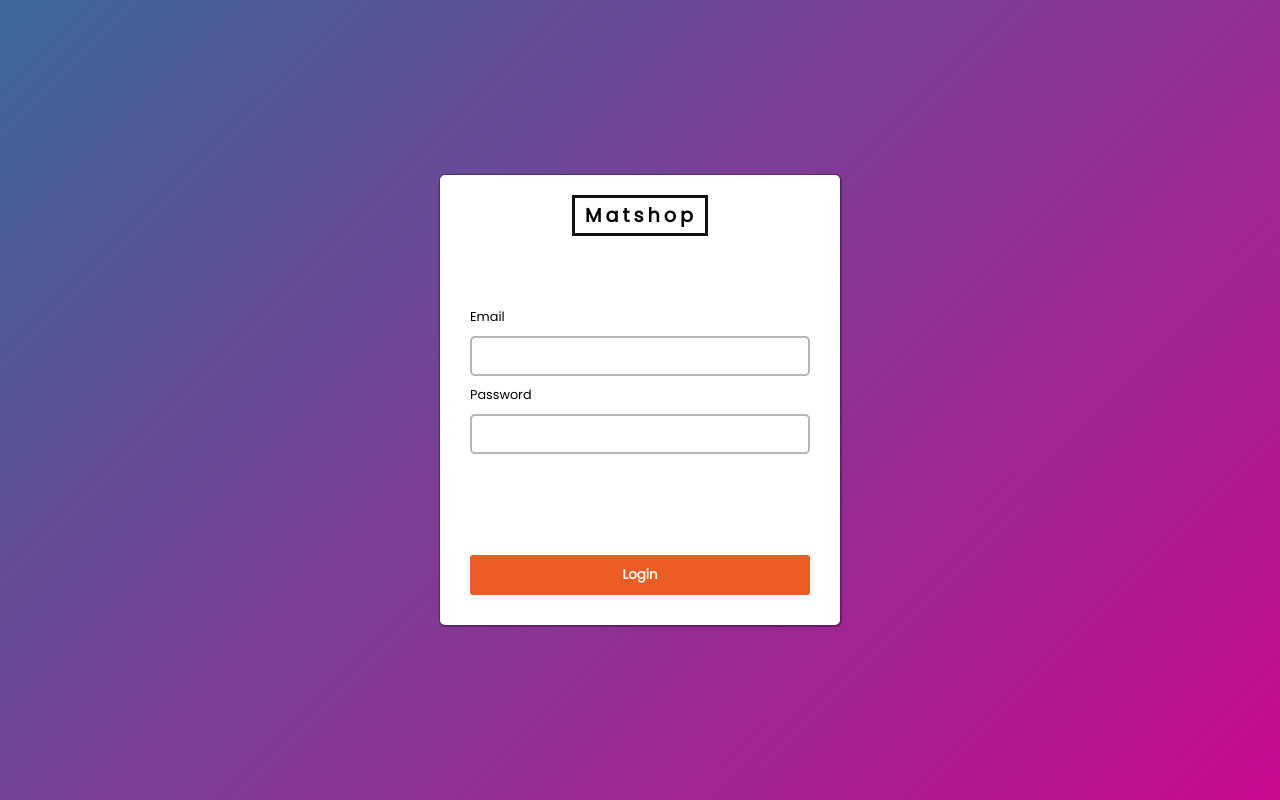
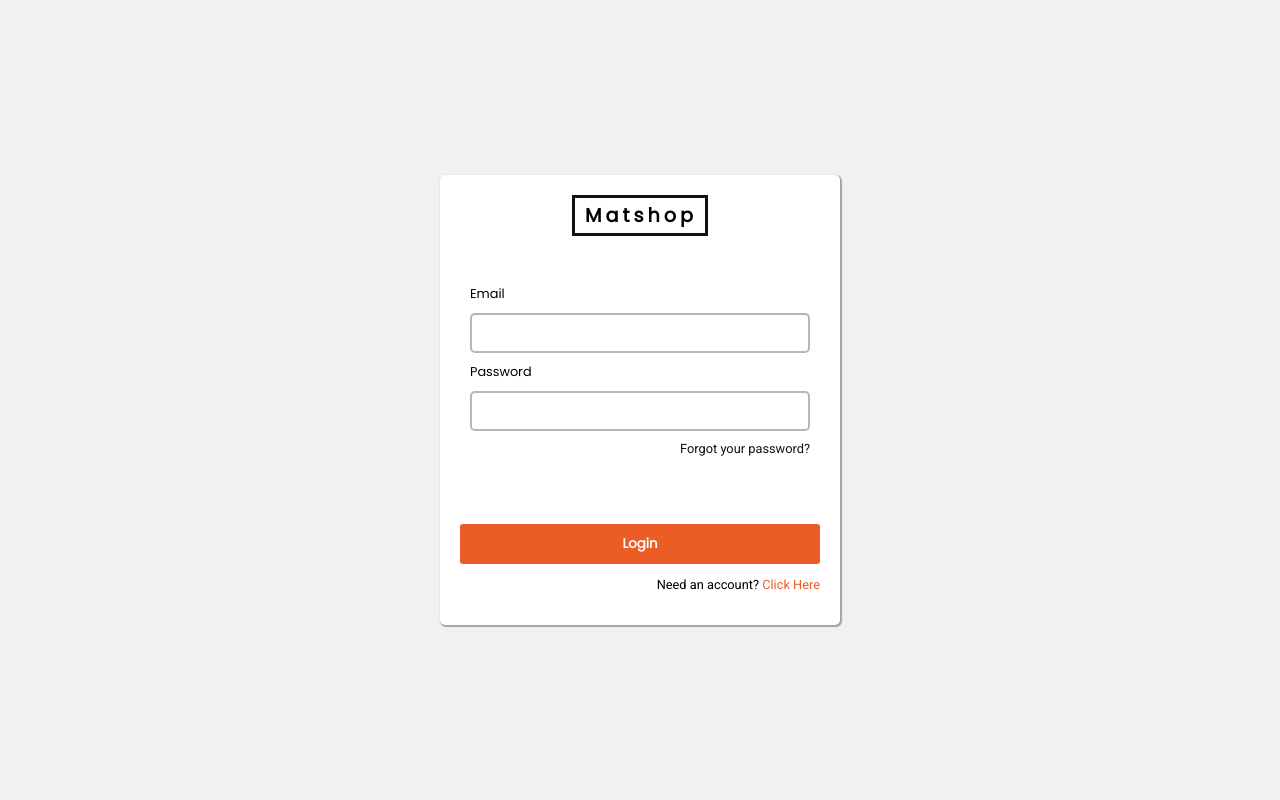
Before and after one commit to jasonwj96/matshop, a React (Create React App) app: page /Login in a window 1280 px wide. Built offline with nearby package versions, Linux system fonts and the light colour scheme.

Commit message:
Revamped the login panel

```diff
--- a/src/components/login.jsx
+++ b/src/components/login.jsx
@@ -9,16 +9,19 @@ export default class Login extends Component {
       <div className="login-container">
         <div className="login-panel">
           <div className="logo">Matshop</div>
-          <form onSubmit={this.loginUser}>
+          <form>
             <label htmlFor="email">Email</label>
             <input type="email" name="email" />
-
             <label htmlFor="password">Password</label>
             <input type="password" name="password" />
+            <a href="/"> Forgot your password?</a>
           </form>
+
           <div className="login-footer">
-            {/* <button className="register">Register</button> */}
-            <button className="login">Login</button>
+            <button onClick={this.loginUser}>Login</button>
+            <p>
+              Need an account?<a href="/home"> Click Here</a>
+            </p>
           </div>
         </div>
       </div>
--- a/src/components/login.scss
+++ b/src/components/login.scss
@@ -1,7 +1,7 @@
 @import "../styles/styles";
 
 .login-container {
-  background: linear-gradient(135deg, #3d6899 0%, #c6098e 100%);
+  background-color: #f1f1f1;
 
   display: flex;
   align-items: center;
@@ -16,12 +16,12 @@
     align-content: center;
     flex-flow: column;
     border-radius: 5px;
-    margin: 10px;
+    margin: 20px;
     width: 100%;
     max-width: 400px;
     height: 450px;
     background-color: #fff;
-    box-shadow: #00000052 0.5px 0.5px 1px 1.5px;
+    box-shadow: #00000052 1px 1px 1px 1px;
     justify-content: space-between;
 
     transition: 0.2s box-shadow ease-in-out;
@@ -56,46 +56,61 @@
         width: auto;
         height: 40px;
         border: #b6b6b6 2px solid;
+        // border: #00bb00 2px solid;
+        // border: #eb0000 2px solid;
         margin: 10px 0px;
         border-radius: 5px;
         outline: none;
         padding: 5px 10px;
         box-sizing: border-box;
       }
+
+      a {
+        text-decoration: none;
+        color: #111;
+        font-size: 0.8em;
+        text-align: right;
+
+        &:hover {
+          color: #eb5d24;
+        }
+      }
     }
 
     .login-footer {
       padding: 10px;
       display: flex;
-      // justify-content: space-between;
+      flex-flow: column;
       justify-content: center;
-
-      .register {
-        background-color: #e4e4e4;
-        color: #111;
-
-        &:hover {
-          background-color: #a5a5a5;
-        }
-      }
-
-      .login {
-        background-color: #eb5d24;
-        color: #fff;
-      }
 
       button {
         cursor: pointer;
         font-family: "Poppins";
-        margin: 10px;
+        margin: 10px 0px 0px 0px;
         width: 100%;
-        height: auto;
+        height: 40px;
         border: none;
         outline: none;
         border-radius: 3px;
         padding: 10px;
         font-weight: bold;
         transition: 0.2s background-color ease-in-out;
+        background-color: #eb5d24;
+        color: #fff;
+
+        &:hover {
+          background-color: #c04f22;
+        }
+      }
+
+      p {
+        font-size: 0.8em;
+        text-align: right;
+
+        a {
+          color: #eb5d24;
+          text-decoration: none;
+        }
       }
     }
   }
--- a/src/components/navbar.scss
+++ b/src/components/navbar.scss
@@ -31,15 +31,6 @@
   }
 }
 
-@keyframes show-arrow {
-  to {
-  }
-}
-@keyframes hide-arrow {
-  to {
-  }
-}
-
 link {
   text-decoration: none;
 }
@@ -66,7 +57,7 @@ link {
     flex-flow: column;
     overflow: hidden;
     position: fixed;
-    margin: 20px 0px 0px 20px;
+    margin: 15px 0px 0px 15px;
     top: 0;
     left: 0;
     z-index: 3;
@@ -127,6 +118,7 @@ link {
       margin: 0;
 
       .link {
+        font-family: "Poppins";
         cursor: pointer;
         color: #000000;
         padding: 5px 20px;
--- a/src/components/product.scss
+++ b/src/components/product.scss
@@ -38,7 +38,6 @@
       border: #e2e2e2 2px solid;
       background-color: #fff;
       box-sizing: border-box;
-      padding: 5px;
     }
   }
 
--- a/src/components/statusbar.jsx
+++ b/src/components/statusbar.jsx
@@ -38,7 +38,7 @@ export default class Statusbar extends Component {
           <a href="/" className="settings-icon link">
             <i className="fas fa-cog" />
           </a>
-          <a href="/" className="signout-icon link">
+          <a href="/login" className="signout-icon link">
             <i className="fas fa-sign-out-alt" />
           </a>
         </div>
--- a/src/styles/_styles.scss
+++ b/src/styles/_styles.scss
@@ -11,7 +11,7 @@ $nav-menu-color: #000000;
 }
 
 //Statusbar component
-$profile-img-bg: #777777;
+$profile-img-bg: #0066ff;
 $icon-color: #eb5d24;
 $icon-hover: #eb5d24;
 
```
